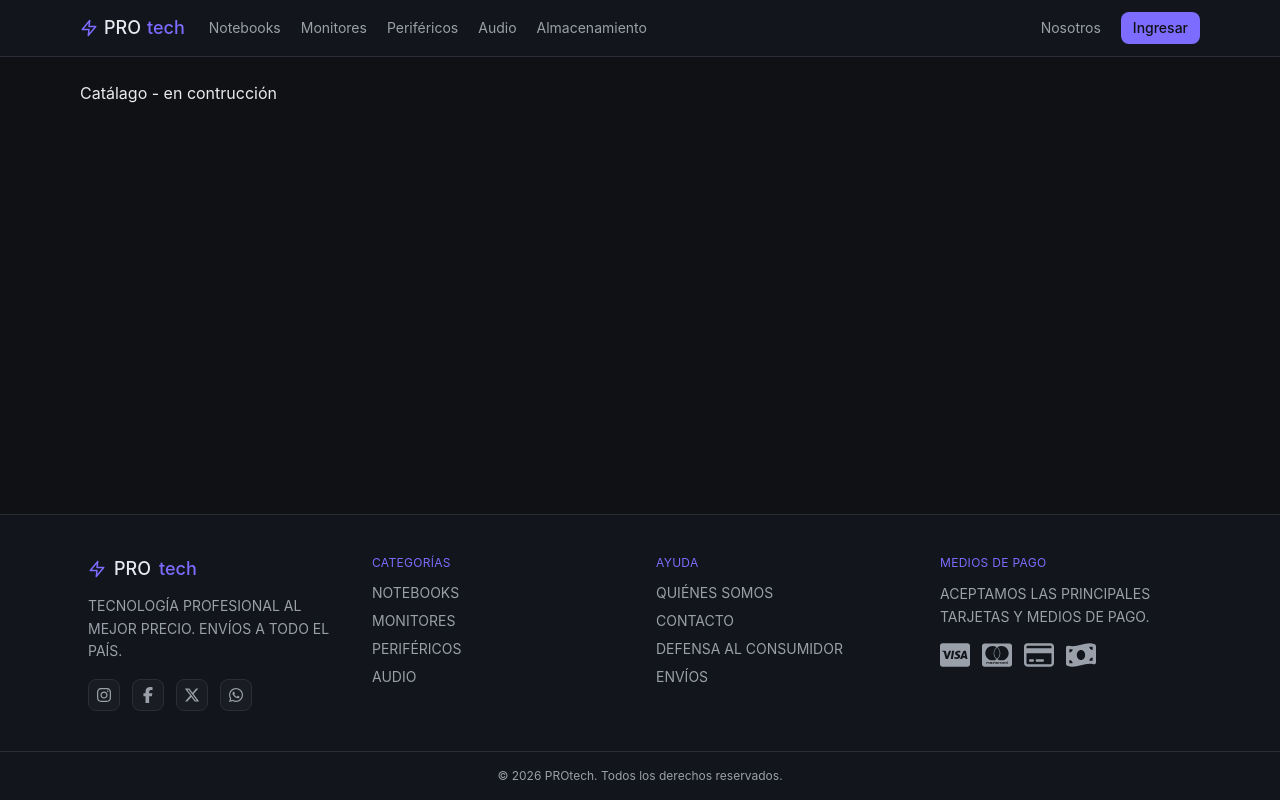
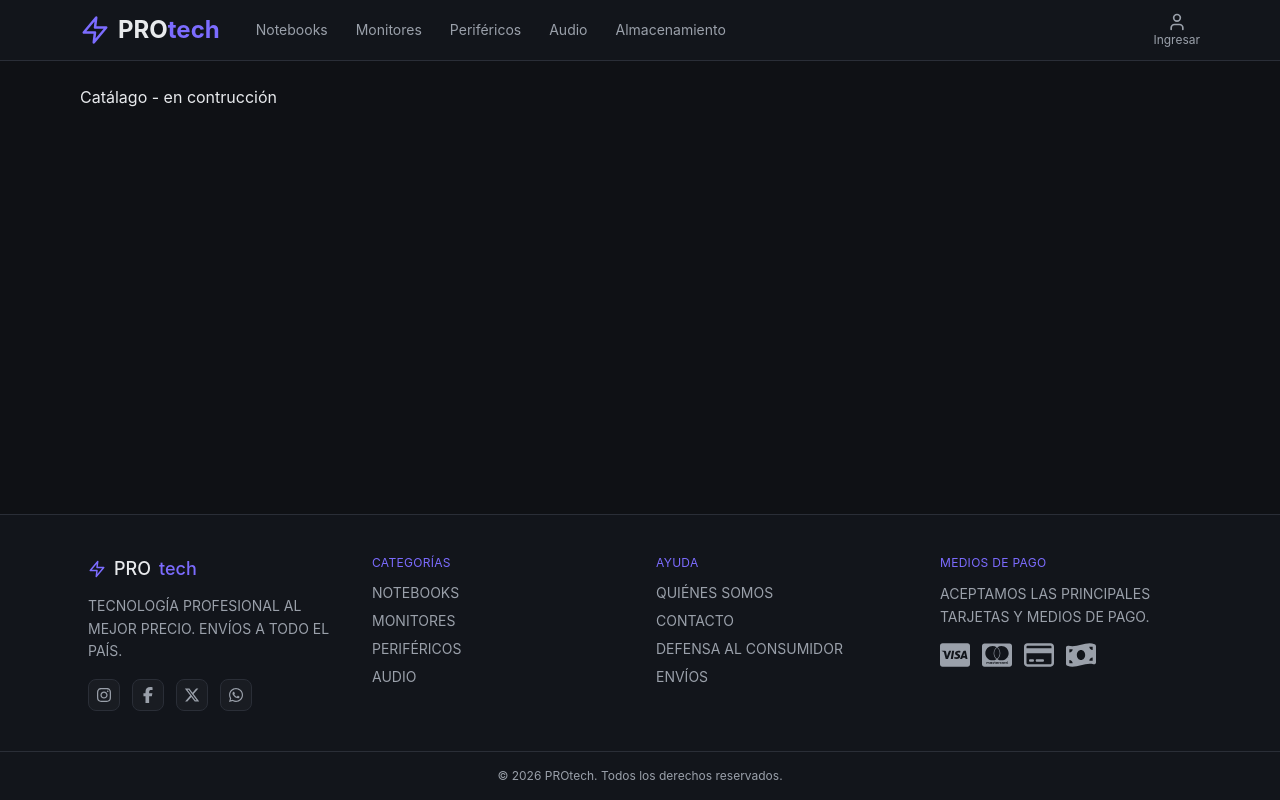
Before and after one commit to amaliafernandez/ecommerce-pro, a React (Vite) app: page / in a window 1280 px wide. Built offline with nearby package versions, Linux system fonts and the light colour scheme.

Commit message:
Navbar mejoras

```diff
--- a/src/components/shared/Navbar.jsx
+++ b/src/components/shared/Navbar.jsx
@@ -1,5 +1,6 @@
 import { Link, NavLink } from "react-router";
 import { FiZap } from "react-icons/fi";
+import { LuUser, LuLogOut } from "react-icons/lu";
 import { useAppContext } from "../../context/AppContext";
 
 function Navbar() {
@@ -7,43 +8,42 @@ function Navbar() {
 
   const categorias = ["Notebooks", "Monitores", "Periféricos", "Audio", "Almacenamiento"];
 
-  const linkStyles = ({ isActive }) => `text-sm transition-colors ${isActive ? "text-accent font-medium" : "text-muted hover:text-text"}`;
-
   return (
     <nav className="bg-bar border-b border-line sticky top-0 z-40">
       <div className="max-w-6xl mx-auto flex items-center gap-6 px-4 py-3">
         {/* Logo */}
-        <Link to="/" className="flex items-center gap-1.5 text-lg font-medium shrink-0">
-          <FiZap className="text-accent" />
-          PRO<span className="text-accent">tech</span>
+        <Link to="/" className="flex items-center gap-2 text-2xl font-bold shrink-0">
+          <FiZap className="text-accent text-3xl" />
+          <span>
+            PRO<span className="text-accent">tech</span>
+          </span>
         </Link>
 
         {/* Categorías */}
-        <div className="hidden md:flex items-center gap-5 flex-1">
+        <div className="hidden md:flex items-center gap-1 flex-1">
           {categorias.map((cat) => (
-            <Link key={cat} to="/" className="text-sm text-muted hover:text-text transition-colors">
+            <Link key={cat} to="/" className="text-sm text-muted px-3 py-2 rounded-lg hover:text-text hover:bg-card transition-colors">
               {cat}
             </Link>
           ))}
         </div>
 
-        {/* Accesos + sesión */}
-        <div className="flex items-center gap-5 ml-auto md:ml-0">
-          <NavLink to="/about" className={linkStyles}>
-            Nosotros
-          </NavLink>
-
+        {/* Acceso + sesión */}
+        <div className="flex items-center gap-4 ml-auto md:ml-0">
           {usuarioLogueado ? (
             <>
-              <NavLink to="/admin" className={linkStyles}>
+              <NavLink to="/admin" className="flex flex-col items-center text-xs text-muted hover:text-accent transition-colors">
+                <LuUser className="text-xl" />
                 Admin
               </NavLink>
-              <button onClick={() => setUsuarioLogueado(false)} className="text-sm text-danger hover:opacity-80">
+              <button onClick={() => setUsuarioLogueado(false)} className="flex flex-col items-center text-xs text-muted hover:text-danger transition-colors">
+                <LuLogOut className="text-xl" />
                 Salir
               </button>
             </>
           ) : (
-            <Link to="/login" className="text-sm bg-accent text-bg px-3 py-1.5 rounded-lg font-medium">
+            <Link to="/login" className="flex flex-col items-center text-xs text-muted hover:text-accent transition-colors">
+              <LuUser className="text-xl" />
               Ingresar
             </Link>
           )}
```
